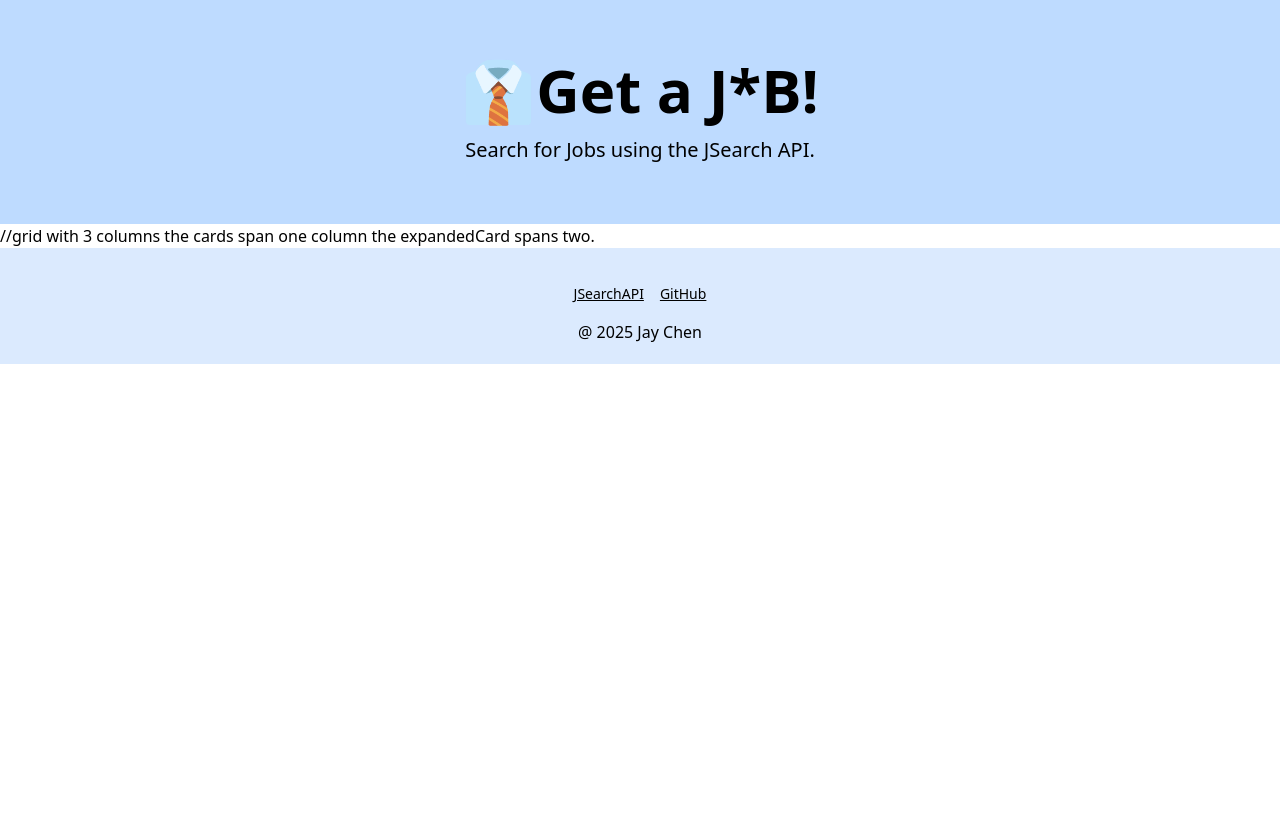
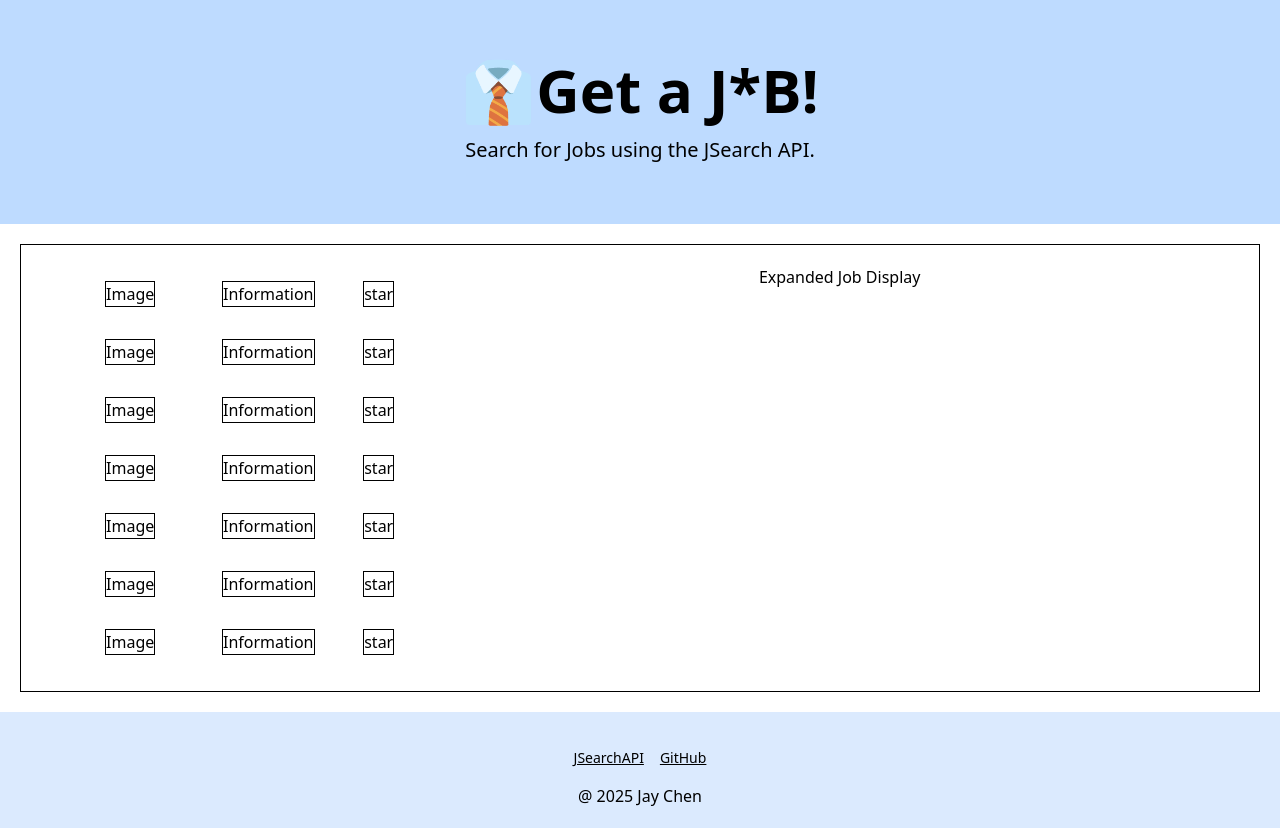
Before and after one commit to JMyoi/Job-Finder, a React (Vite) app: page / in a window 1280 px wide. Before the commit the page ends 800 px from the top, so only its background shows below. Built offline with nearby package versions, Linux system fonts and the light colour scheme.

Commit message:
template grid layout, working on consuming API and parsing Data

```diff
--- a/src/App.jsx
+++ b/src/App.jsx
@@ -6,11 +6,23 @@ import JobCard from './components/JobCard.jsx'
 
 function App() {
 
+
+
+
   return (
     <div className = "">
       <Header/>
-      <div className = "">//grid with 3 columns the cards span one column the expandedCard spans two.
-        <JobCard/>
+      <div className = "grid grid-cols-3 border m-5 p-5">{/*grid with 3 columns the cards span one column the expandedCard spans two.*/}
+        <div className = "">
+          <JobCard/>
+          <JobCard/>
+          <JobCard/>
+          <JobCard/>
+          <JobCard/>
+          <JobCard/>
+          <JobCard/>
+        </div>
+        <div className = "col-span-2 justify-self-center"> Expanded Job Display</div>
       </div>
       <Footer/>
     </div>
--- a/src/components/JobCard.jsx
+++ b/src/components/JobCard.jsx
@@ -1,6 +1,16 @@
-function JobCard(){
+function JobCard({companyName, jobTitle, Location, Salary, Logo}){
     return(
-        <div>
+        <div className = "">
+            <div className = "grid grid-cols-6 gap-3 p-4 justify-items-center px-10 ">
+                <div className = "col-span-2 border">
+                    Image
+                </div>
+                <div className = "col-span-3 border">
+                    Information
+                </div>
+                <div className = "border">star</div>
+            </div>
+
 
         </div>
     )
```
